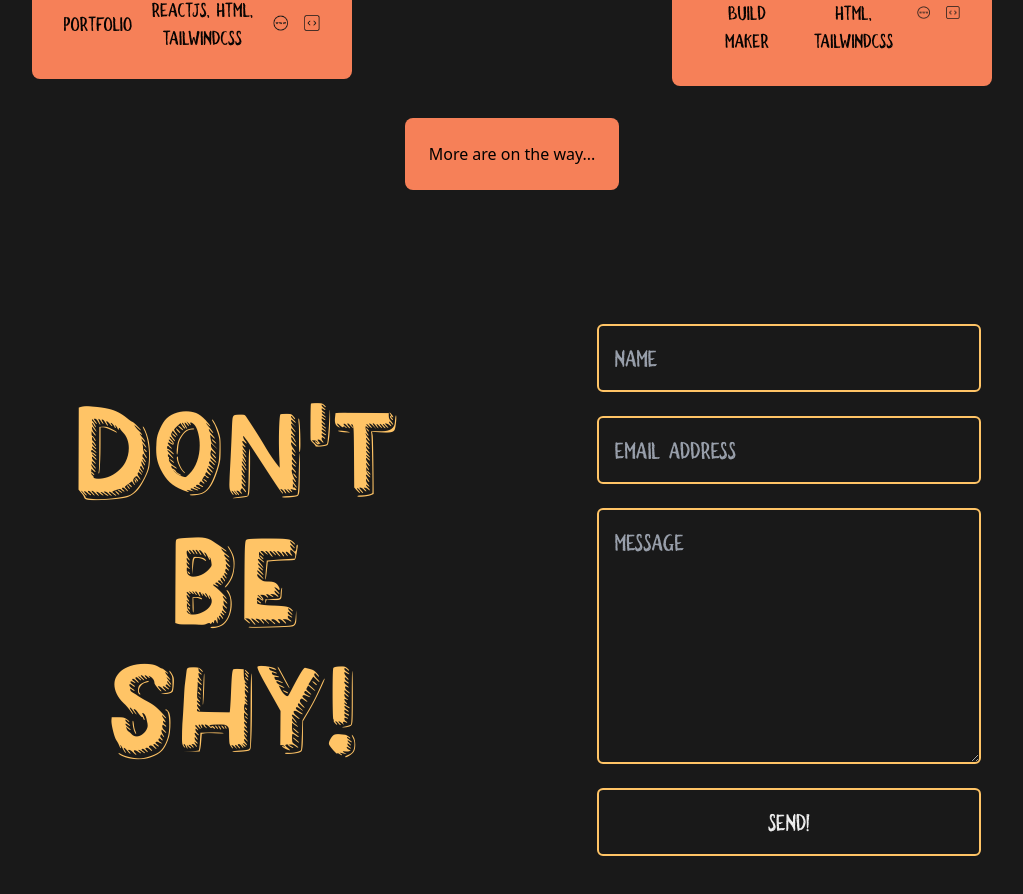
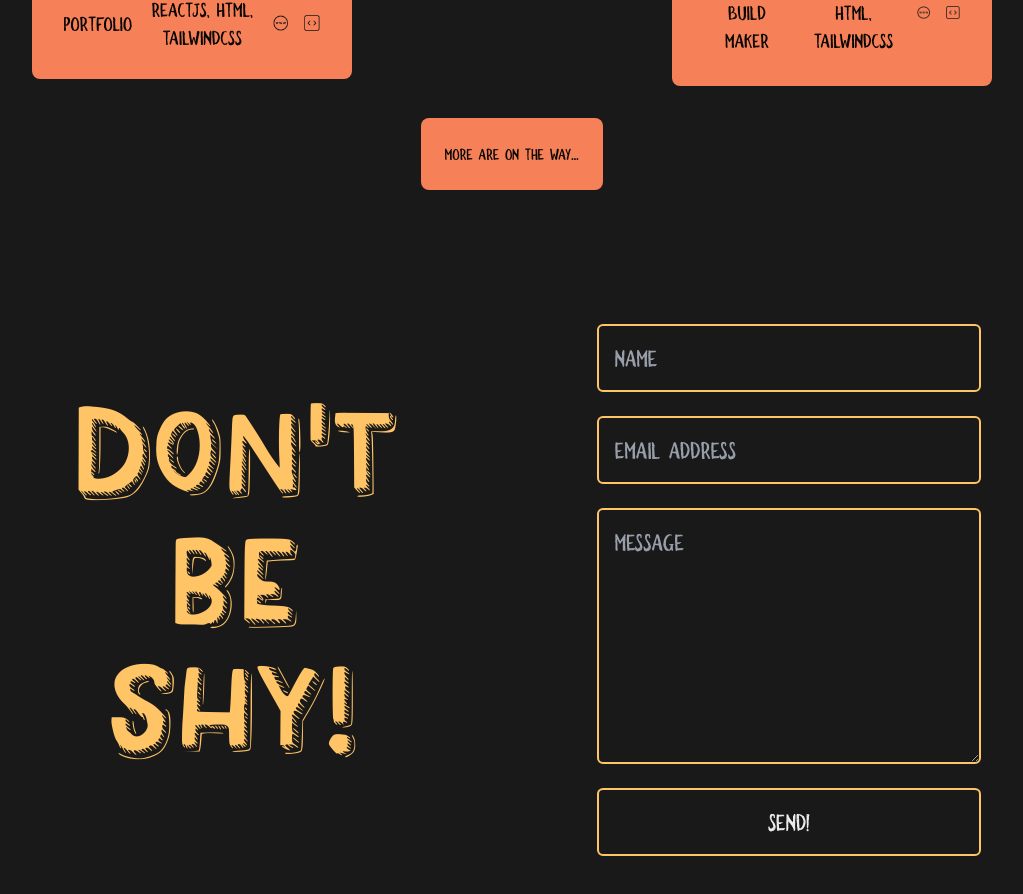
Before and after one commit to Be-Freezin/Brayden-Portfolio-Official, a React (Vite) app in the folder Brayden-Portfolio/: page / in a window 1280 px wide. Shown: the part 3528-4422 px from the top of the page, without its empty margins (128-1151 px from the left). Built offline with nearby package versions, Linux system fonts and the light colour scheme.

Commit message:
Styling Tweaks

```diff
--- a/Brayden-Portfolio/src/components/Contact/Form.jsx
+++ b/Brayden-Portfolio/src/components/Contact/Form.jsx
@@ -62,7 +62,7 @@ const fail = () => toast("Uh oh! Something went wrong!")
           onChange={handleChange}
           name="user_name"
           value={formData.user_name}
-          className="mx-auto mb-6 block w-48 rounded-md border-2 border-bordermain bg-transparent p-4 lg:w-96 lg:text-2xl"
+          className="mx-auto mb-6 block w-64 rounded-md border-2 border-bordermain bg-transparent p-4 lg:w-96 lg:text-2xl"
         />
         <input
           type="text"
@@ -70,14 +70,14 @@ const fail = () => toast("Uh oh! Something went wrong!")
           onChange={handleChange}
           name="user_email"
           value={formData.user_email}
-          className="mx-auto mb-6 block w-48 rounded-md border-2 border-bordermain bg-transparent p-4 lg:w-96 lg:text-2xl"
+          className="mx-auto mb-6 block w-64 rounded-md border-2 border-bordermain bg-transparent p-4 lg:w-96 lg:text-2xl"
         />
         <textarea
           placeholder="Message"
           onChange={handleChange}
           name="message"
           value={formData.message}
-          className="mx-auto mb-6 block h-64 w-48 rounded-md border-2 border-bordermain bg-transparent p-4 lg:w-96 lg:text-2xl"
+          className="mx-auto mb-6 block h-64 w-64 rounded-md border-2 border-bordermain bg-transparent p-4 lg:w-96 lg:text-2xl"
         />
         <button
           className="mx-auto block w-48 rounded-md border-2 border-bordermain px-8 py-2 text-skin-base transition ease-in-out hover:-translate-y-1 hover:scale-110 hover:animate-morph hover:bg-skin-accent hover:text-skin-inverted lg:w-96 lg:py-4 lg:text-2xl"
--- a/Brayden-Portfolio/src/components/Projects/Projects.jsx
+++ b/Brayden-Portfolio/src/components/Projects/Projects.jsx
@@ -30,8 +30,8 @@ const Projects = () => {
 				{projectcard}
 			</div>
 			<div className="  mt-8 rounded-lg bg-skin-accentdark p-6 ">
-    <h3>More are on the way...</h3>
-      </div>
+				<h3 className="font-bitechalknormal">More are on the way...</h3>
+			</div>
 		</div>
 	)
 }
```
